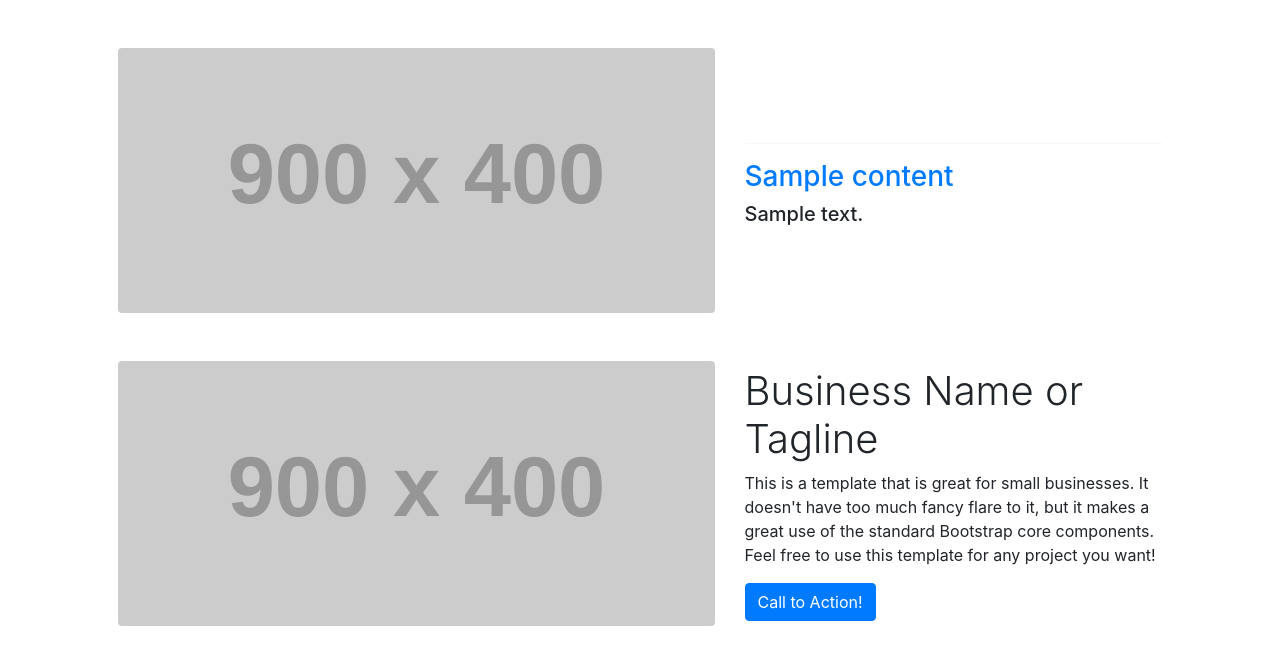
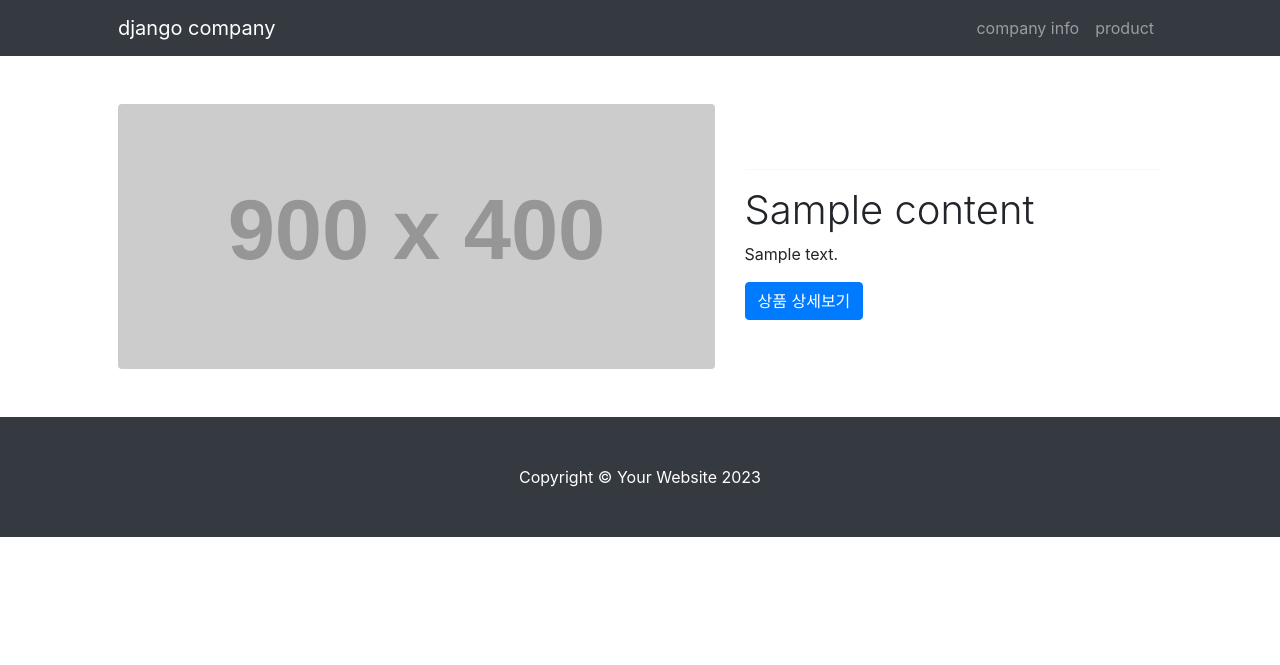
Before and after one commit to woovii000/comento, a Django app: template templates/mysite/content_list.html in a window 1280 px wide. Shown: the top 665 px of the page. Run offline with Django 4.2, Linux system fonts and the light colour scheme; the template is opened without the code that fills it: most values are stand-ins (such as "Sample title", 1, 10 or a date in 2020); grey boxes labelled with a size stand in for pictures from a placeholder-image service; some libraries are stand-ins or nearby versions.

Commit message:
fin w2p24 w3p3

```diff
--- a/templates/mysite/content_list.html
+++ b/templates/mysite/content_list.html
@@ -1,44 +1,23 @@
-<!DOCTYPE html>
-{% load static %}
-<html lang="en">
-    <head>
-        <meta charset="utf-8" />
-        <meta name="viewport" content="width=device-width, initial-scale=1, shrink-to-fit=no" />
-        <meta name="description" content="" />
-        <meta name="author" content="" />
-        <title>Small Business - Start Bootstrap Template</title>
-        <!-- Favicon-->
-        <link rel="icon" type="image/x-icon" href="assets/favicon.ico" />
-        <!-- Core theme CSS (includes Bootstrap)-->
-        <link rel="stylesheet" type="text/css" href="{% static 'styles.css' %}">
-        <link rel="stylesheet" type="text/css" href="{% static 'bootstrap.min.css' %}">
-    </head>
-    <body>
+
+        {% extends 'base.html' %}
+        {% block content %}
         <!-- Page Content-->
         <div class="container px-4 px-lg-5">
             <!-- Heading Row-->
+            {% if content_list %}
+                {% for content in content_list %}
 	                <div class="row gx-4 gx-lg-5 align-items-center my-5">
 		                <div class="col-lg-7"><img class="img-fluid rounded mb-4 mb-lg-0" src="https://dummyimage.com/900x400/dee2e6/6c757d.jpg" alt="..." /></div>
                         <div class="col-lg-5">
-                    {% if content_list %}
-                        {% for content in content_list %}
                             <hr/>
-                            <h3><a href="/mysite/{{ content.id }}/">{{ content.title }}</a></h3>
-                            <h5>{{ content.content}}</h5>
+                            <h1 class="font-weight-light">{{ content.title }}</h1>
+                            <p>{{ content.content}}</p>
+    	                    <a class="btn btn-primary" href="/mysite/{{ content.id }}/">상품 상세보기</a>
+		                </div>
+	                </div>
 	            {% endfor %}
             {% else %}
                 <p>content가 없습니다.</p>
             {% endif %}
         </div>
-            </div>
-            <div class="row gx-4 gx-lg-5 align-items-center my-5">
-                <div class="col-lg-7"><img class="img-fluid rounded mb-4 mb-lg-0" src="https://dummyimage.com/900x400/dee2e6/6c757d.jpg" alt="..." /></div>
-                <div class="col-lg-5">
-                    <h1 class="font-weight-light">Business Name or Tagline</h1>
-                    <p>This is a template that is great for small businesses. It doesn't have too much fancy flare to it, but it makes a great use of the standard Bootstrap core components. Feel free to use this template for any project you want!</p>
-                    <a class="btn btn-primary" href="#!">Call to Action!</a>
-                </div>
-            </div>
-        </div>
-    </body>
-</html>
+        {% endblock %}
--- a/templates/navbar.html
+++ b/templates/navbar.html
@@ -2,7 +2,7 @@
         <!-- Responsive navbar-->
         <nav class="navbar navbar-expand-lg navbar-dark bg-dark">
             <div class="container px-5">
-                <a class="navbar-brand" href="#!">Start Bootstrap</a>
+                <a class="navbar-brand" href="/">django company</a>
                 <button class="navbar-toggler" type="button" data-bs-toggle="collapse" data-bs-target="#navbarSupportedContent" aria-controls="navbarSupportedContent" aria-expanded="false" aria-label="Toggle navigation"><span class="navbar-toggler-icon"></span></button>
                 <div class="collapse navbar-collapse" id="navbarSupportedContent">
                     <ul class="navbar-nav ms-auto mb-2 mb-lg-0">
```
Lines whose indentation alone changed are shown as unchanged.
